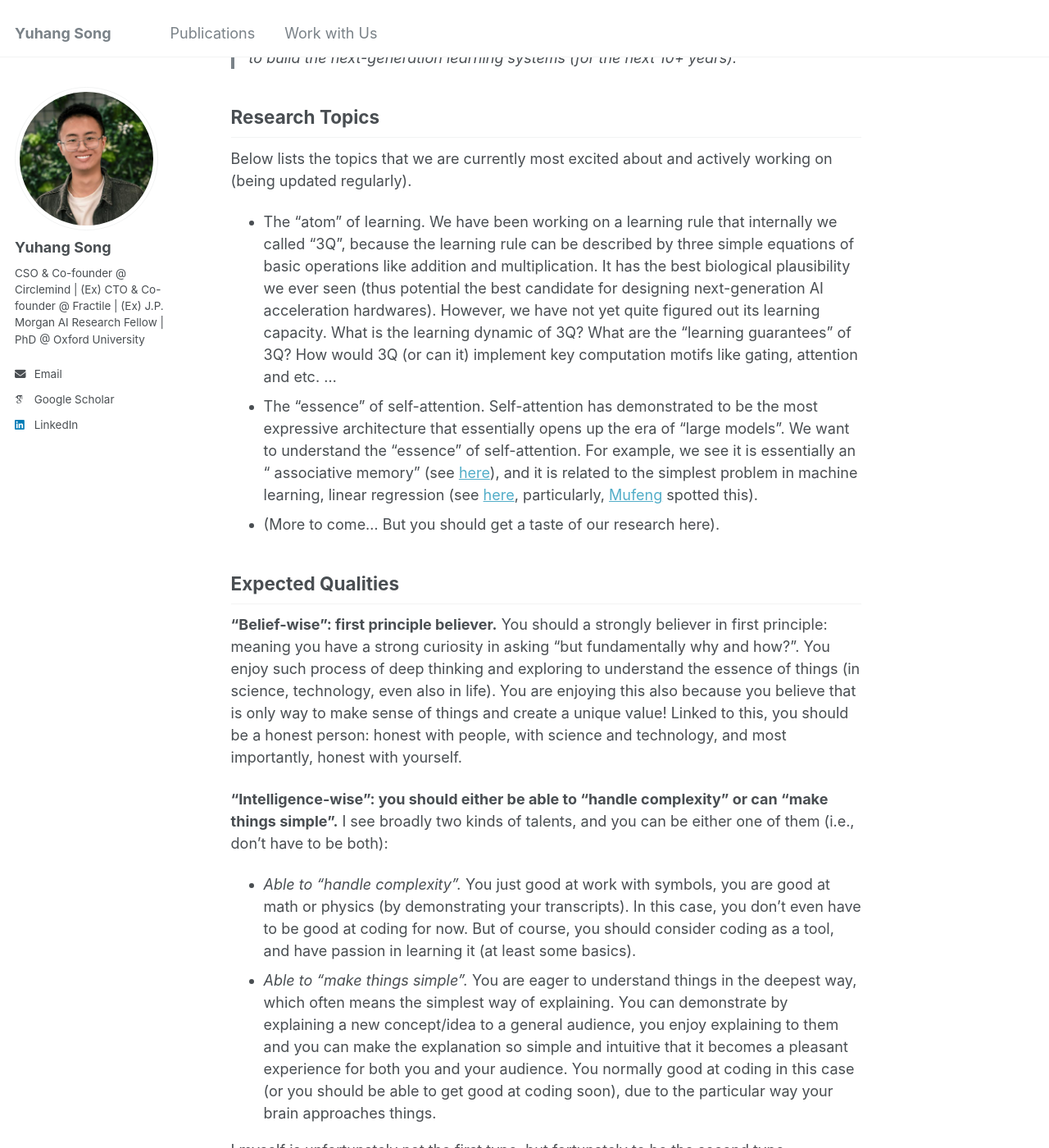
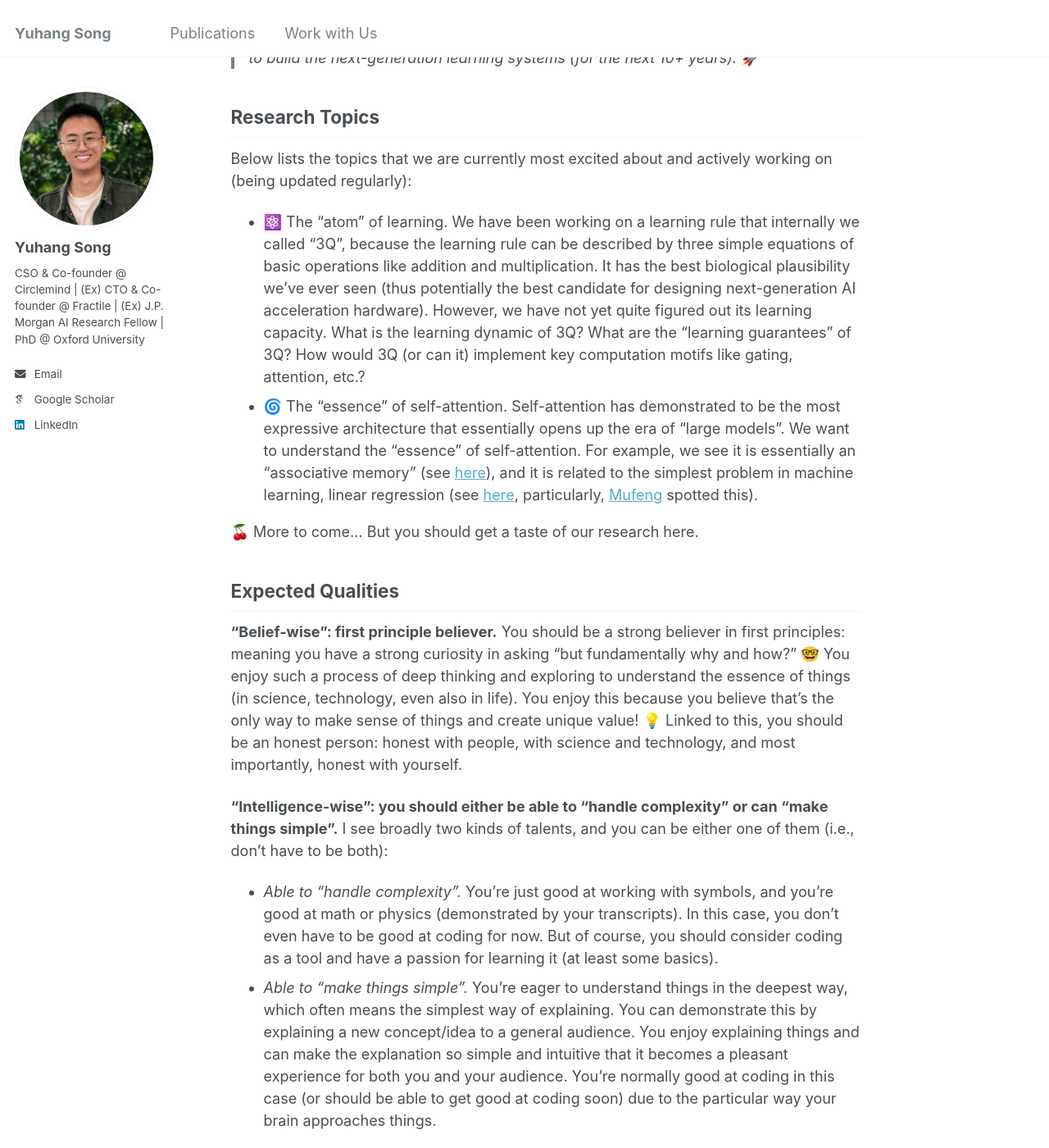
Before and after one commit to YuhangSong/YuhangSong.github.io, a Jekyll site: the page built from _pages/work-with-us.md, in a window 1280 px wide and 1400 px high, scrolled down 570 px. Shown: the whole window at 82% size. Built offline with Jekyll 4.4.1, drawn with Linux system fonts in a browser that asks for light colours; some web fonts are replaced; some of the changed text lies outside the part shown.

Commit message:
update work-with-us.md

```diff
--- a/_pages/work-with-us.md
+++ b/_pages/work-with-us.md
@@ -8,47 +8,48 @@ redirect_from:
 ---
 
 If you are a student interested in working with us, have a read of this page, to see if you
-- buy our research belief,
-- interested in the research topics,
-- consider yourself a good fit of the expected qualities,
-- and love what outcome you can expect in such experience.
+- ✨ buy our research belief,
+- 🔍 are interested in the research topics,
+- 🤝 consider yourself a good fit for the expected qualities,
+- 🌟 and love what outcome you can expect in such an experience.
 
 ## Research Belief
 
-We work across intersections of some of the most exciting topics related to intelligence (biological neurons, artificial neural networks, transformers, next generation GPUs, detailed below). Most importantly, we look at things in the most first-principled way (from a most fundamental level). Thus explains why the above seemingly diverse topics forms a coherent whole in our research:
+We work across intersections of some of the most exciting topics related to intelligence (biological neurons, artificial neural networks, transformers, next-generation GPUs, detailed below). Most importantly, we look at things in the most first-principled way (from a most fundamental level). Thus explains why the above seemingly diverse topics form a coherent whole in our research:
 
-> We aim to discover and understand the fundamental elements of intelligence, so as to build the next-generation learning systems (for the next 10+ years).
+> We aim to discover and understand the fundamental elements of intelligence, so as to build the next-generation learning systems (for the next 10+ years). 🚀
 
 ## Research Topics
 
-Below lists the topics that we are currently most excited about and actively working on (being updated regularly).
+Below lists the topics that we are currently most excited about and actively working on (being updated regularly):
 
-- The "atom" of learning. We have been working on a learning rule that internally we called "3Q", because the learning rule can be described by three simple equations of basic operations like addition and multiplication. It has the best biological plausibility we ever seen (thus potential the best candidate for designing next-generation AI acceleration hardwares). However, we have not yet quite figured out its learning capacity. What is the learning dynamic of 3Q? What are the "learning guarantees" of 3Q? How would 3Q (or can it) implement key computation motifs like gating, attention and etc. ...
-- The "essence" of self-attention. Self-attention has demonstrated to be the most expressive architecture that essentially opens up the era of "large models". We want to understand the "essence" of self-attention. For example, we see it is essentially an " associative memory" (see [here](https://proceedings.mlr.press/v162/millidge22a/millidge22a.pdf)), and it is related to the simplest problem in machine learning, linear regression (see [here](https://c16mftang.github.io/attention.html), particularly, [Mufeng](https://c16mftang.github.io/index.html) spotted this).
-- (More to come... But you should get a taste of our research here).
+- ⚛️ The "atom" of learning. We have been working on a learning rule that internally we called "3Q", because the learning rule can be described by three simple equations of basic operations like addition and multiplication. It has the best biological plausibility we’ve ever seen (thus potentially the best candidate for designing next-generation AI acceleration hardware). However, we have not yet quite figured out its learning capacity. What is the learning dynamic of 3Q? What are the "learning guarantees" of 3Q? How would 3Q (or can it) implement key computation motifs like gating, attention, etc.?
+- 🌀 The "essence" of self-attention. Self-attention has demonstrated to be the most expressive architecture that essentially opens up the era of "large models". We want to understand the "essence" of self-attention. For example, we see it is essentially an "associative memory" (see [here](https://proceedings.mlr.press/v162/millidge22a/millidge22a.pdf)), and it is related to the simplest problem in machine learning, linear regression (see [here](https://c16mftang.github.io/attention.html), particularly, [Mufeng](https://c16mftang.github.io/index.html) spotted this).
+
+🍒 More to come... But you should get a taste of our research here.
 
 ## Expected Qualities
 
 **"Belief-wise": first principle believer.**
-You should a strongly believer in first principle: meaning you have a strong curiosity in asking "but fundamentally why and how?". You enjoy such process of deep thinking and exploring to understand the essence of things (in science, technology, even also in life). You are enjoying this also because you believe that is only way to make sense of things and create a unique value! Linked to this, you should be a honest person: honest with people, with science and technology, and most importantly, honest with yourself.
+You should be a strong believer in first principles: meaning you have a strong curiosity in asking "but fundamentally why and how?" 🤓 You enjoy such a process of deep thinking and exploring to understand the essence of things (in science, technology, even also in life). You enjoy this because you believe that’s the only way to make sense of things and create unique value! 💡 Linked to this, you should be an honest person: honest with people, with science and technology, and most importantly, honest with yourself.
 
 **"Intelligence-wise": you should either be able to "handle complexity" or can "make things simple".**
 I see broadly two kinds of talents, and you can be either one of them (i.e., don't have to be both):
-- _Able to "handle complexity"._ You just good at work with symbols, you are good at math or physics (by demonstrating your transcripts). In this case, you don't even have to be good at coding for now. But of course, you should consider coding as a tool, and have passion in learning it (at least some basics).
-- _Able to "make things simple"._ You are eager to understand things in the deepest way, which often means the simplest way of explaining. You can demonstrate by explaining a new concept/idea to a general audience, you enjoy explaining to them and you can make the explanation so simple and intuitive that it becomes a pleasant experience for both you and your audience. You normally good at coding in this case (or you should be able to get good at coding soon), due to the particular way your brain approaches things.
+- _Able to "handle complexity"._ You’re just good at working with symbols, and you’re good at math or physics (demonstrated by your transcripts). In this case, you don’t even have to be good at coding for now. But of course, you should consider coding as a tool and have a passion for learning it (at least some basics).
+- _Able to "make things simple"._ You’re eager to understand things in the deepest way, which often means the simplest way of explaining. You can demonstrate this by explaining a new concept/idea to a general audience. You enjoy explaining things and can make the explanation so simple and intuitive that it becomes a pleasant experience for both you and your audience. You’re normally good at coding in this case (or should be able to get good at coding soon) due to the particular way your brain approaches things.
 
-I myself is unfortunately not the first type, but fortunately to be the second type.
+🌟 I myself am unfortunately not the first type but fortunate to be the second type.
 
-We will have intensive intentional collaboration, so you should be confident in your English, or ready to improve in short time.
+🌐 We will have intensive intentional collaboration, so you should be confident in your English or ready to improve in a short time.
 
-You expect the time to be a pleasant intelligence exercise, you are curious, eager to explore and learn.
+😄 You expect the time to be a pleasant intellectual exercise; you are curious, eager to explore, and learn.
 
 ## Expected Outcomes
 
-**We produce "deep" work (papers, posts, repos or anything) with profound impacts**, rather than "shallow" work with short-term aim (for example, just to have more papers accepted).
-But "deep" papers does not mean "difficult" papers, with the right insights, we produce papers with good impact and get accepted easily in top AI conferences, with only 2-3 weeks' work.
+**We produce "deep" work (papers, posts, repos, or anything) with profound impacts**, rather than "shallow" work with short-term aims (for example, just to have more papers accepted).
+But "deep" papers do not mean "difficult" papers. With the right insights, we produce papers with good impact and get accepted easily in top AI conferences, with only 2-3 weeks' work.
 
-**Should I expect myself gaining industrial or research qualities from the experience?**
-We consider our research demands, thus, trains you to develop the very general capability: looking and solving problem from the fundamentals. Such capability should be desired in both industrial and research setups.
-But for these industrial career requires very specific tech skills, we are not aligned.
-So over all, we consider the outcome to be leaning towards a research-type of career.
+**Should I expect myself to gain industrial or research qualities from the experience?**
+We consider our research demands and thus train you to develop the very general capability: looking and solving problems from the fundamentals. Such capability should be desired in both industrial and research setups.
+But for those industrial careers requiring very specific tech skills, we are not aligned.
+So overall, we consider the outcome to be leaning towards a research-type of career.
```
